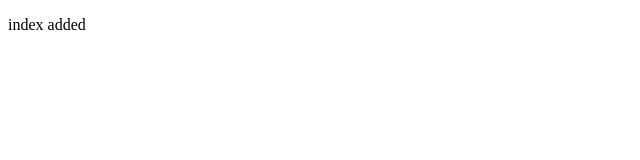
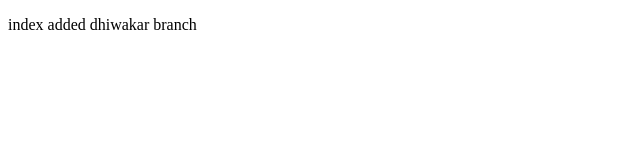
Before and after one commit to call-me-sundar/github, a plain HTML site: page index.html in a window 1280 px wide. Shown: the whole page, without its empty margins (0-640 px from the left). Drawn offline with Linux system fonts and the light colour scheme.

Commit message:
new branch created name is diwa_branch

```diff
--- a/index.html
+++ b/index.html
@@ -6,6 +6,6 @@
     <title>Document</title>
 </head>
 <body>
-    <p>index added</p>
+    <p>index added dhiwakar branch</p>
 </body>
 </html>
```
